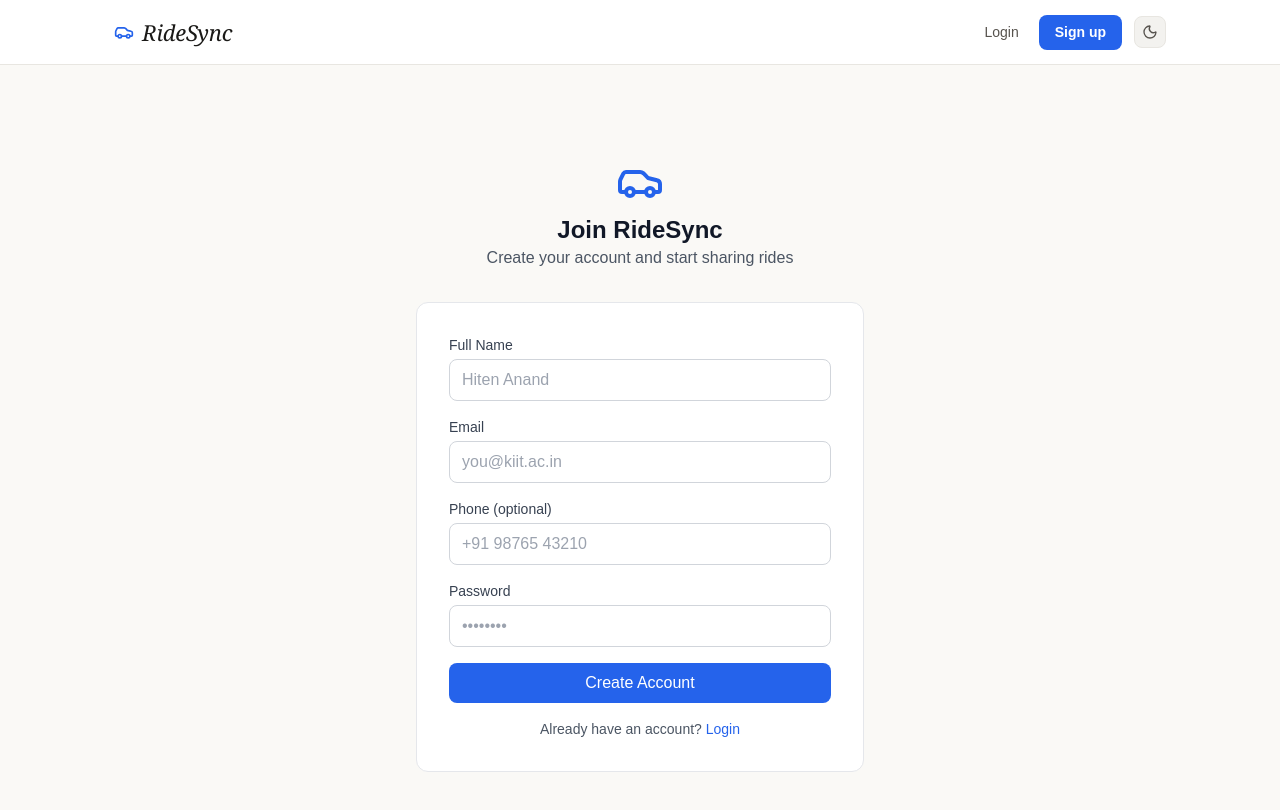
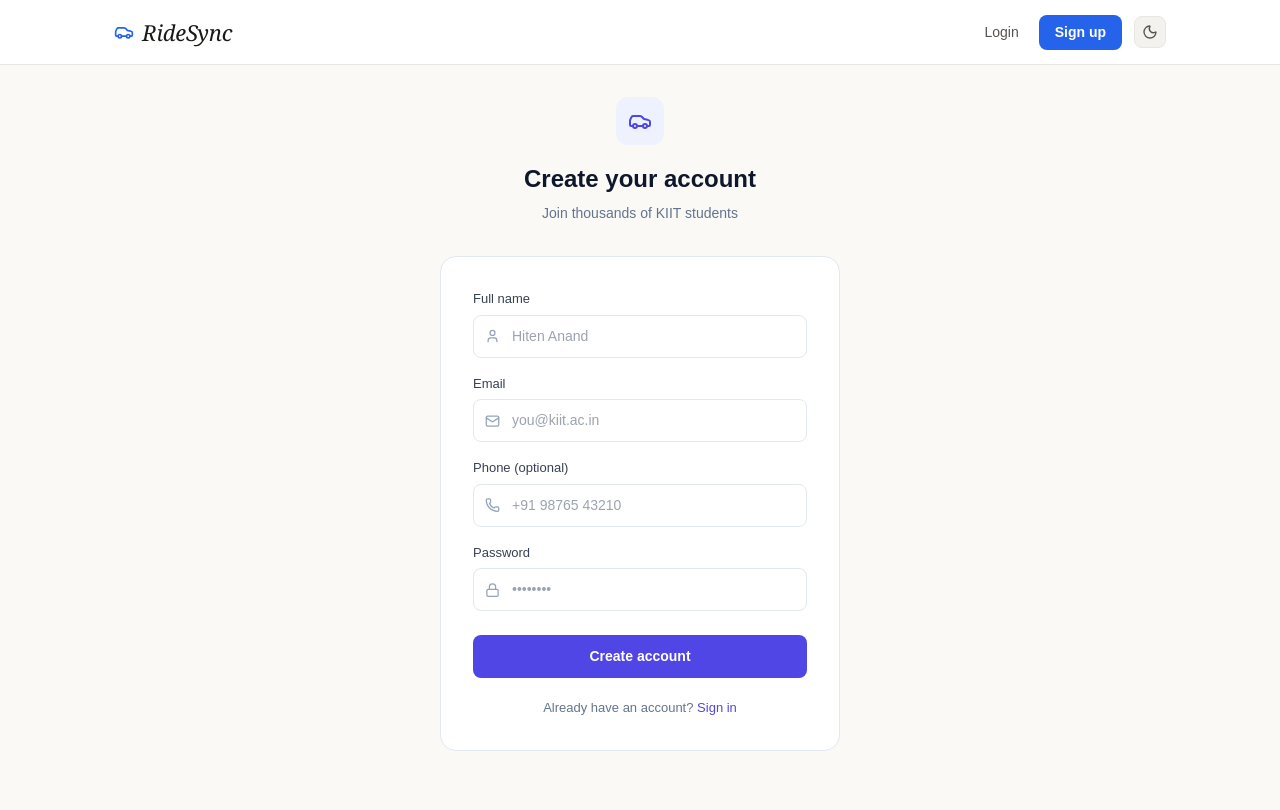
Before and after one commit to HitenAnand2207/ridesync-frontend, a Next.js app: page /register in a window 1280 px wide. Shown: the top 810 px of the page. Built offline with nearby package versions, Linux system fonts and the light colour scheme; no server answers.

Commit message:
design: redesign register page with consistent form styling

```diff
--- a/src/app/register/page.tsx
+++ b/src/app/register/page.tsx
@@ -4,8 +4,20 @@ import { useState } from 'react';
 import { useRouter } from 'next/navigation';
 import Link from 'next/link';
 import toast from 'react-hot-toast';
-import { Car } from 'lucide-react';
+import { Car, Mail, Lock, User, Phone } from 'lucide-react';
 import api from '@/lib/axios';
+
+const inputStyle = {
+  width: '100%',
+  padding: '10px 12px 10px 38px',
+  borderRadius: '8px',
+  border: '1px solid #e2e8f0',
+  fontSize: '14px',
+  color: '#0f172a',
+  background: '#ffffff',
+  outline: 'none',
+  boxSizing: 'border-box' as const,
+};
 
 export default function RegisterPage() {
   const router = useRouter();
@@ -26,73 +38,72 @@ export default function RegisterPage() {
     }
   };
 
+  const fields = [
+    { key: 'name', label: 'Full name', type: 'text', placeholder: 'Hiten Anand', icon: <User size={15} color="#94a3b8" /> },
+    { key: 'email', label: 'Email', type: 'email', placeholder: 'you@kiit.ac.in', icon: <Mail size={15} color="#94a3b8" /> },
+    { key: 'phone', label: 'Phone (optional)', type: 'tel', placeholder: '+91 98765 43210', icon: <Phone size={15} color="#94a3b8" /> },
+    { key: 'password', label: 'Password', type: 'password', placeholder: '••••••••', icon: <Lock size={15} color="#94a3b8" /> },
+  ];
+
   return (
-    <div className="min-h-screen flex items-center justify-center -mt-8">
-      <div className="w-full max-w-md">
-        <div className="text-center mb-8">
-          <Car size={48} className="text-blue-600 mx-auto mb-2" />
-          <h1 className="text-2xl font-bold text-gray-900">Join RideSync</h1>
-          <p className="text-gray-600">Create your account and start sharing rides</p>
+    <div style={{ minHeight: '80vh', display: 'flex', alignItems: 'center', justifyContent: 'center' }}>
+      <div style={{ width: '100%', maxWidth: '400px' }}>
+        <div style={{ textAlign: 'center', marginBottom: '32px' }}>
+          <div style={{
+            width: '48px', height: '48px', background: '#eef2ff', borderRadius: '12px',
+            display: 'flex', alignItems: 'center', justifyContent: 'center', margin: '0 auto 16px',
+          }}>
+            <Car size={24} color="#4f46e5" />
+          </div>
+          <h1 style={{ fontSize: '24px', fontWeight: 700, color: '#0f172a', marginBottom: '6px' }}>
+            Create your account
+          </h1>
+          <p style={{ fontSize: '14px', color: '#64748b' }}>
+            Join thousands of KIIT students
+          </p>
         </div>
 
-        <div className="bg-white border border-gray-200 rounded-xl p-8">
-          <form onSubmit={handleSubmit} className="space-y-4">
-            <div>
-              <label className="block text-sm font-medium text-gray-700 mb-1">Full Name</label>
-              <input
-                type="text"
-                value={form.name}
-                onChange={(e) => setForm({ ...form, name: e.target.value })}
-                className="w-full border border-gray-300 rounded-lg px-3 py-2 focus:outline-none focus:ring-2 focus:ring-blue-500"
-                placeholder="Hiten Anand"
-                required
-              />
-            </div>
-            <div>
-              <label className="block text-sm font-medium text-gray-700 mb-1">Email</label>
-              <input
-                type="email"
-                value={form.email}
-                onChange={(e) => setForm({ ...form, email: e.target.value })}
-                className="w-full border border-gray-300 rounded-lg px-3 py-2 focus:outline-none focus:ring-2 focus:ring-blue-500"
-                placeholder="you@kiit.ac.in"
-                required
-              />
-            </div>
-            <div>
-              <label className="block text-sm font-medium text-gray-700 mb-1">Phone (optional)</label>
-              <input
-                type="tel"
-                value={form.phone}
-                onChange={(e) => setForm({ ...form, phone: e.target.value })}
-                className="w-full border border-gray-300 rounded-lg px-3 py-2 focus:outline-none focus:ring-2 focus:ring-blue-500"
-                placeholder="+91 98765 43210"
-              />
-            </div>
-            <div>
-              <label className="block text-sm font-medium text-gray-700 mb-1">Password</label>
-              <input
-                type="password"
-                value={form.password}
-                onChange={(e) => setForm({ ...form, password: e.target.value })}
-                className="w-full border border-gray-300 rounded-lg px-3 py-2 focus:outline-none focus:ring-2 focus:ring-blue-500"
-                placeholder="••••••••"
-                required
-              />
-            </div>
-            <button
-              type="submit"
-              disabled={loading}
-              className="w-full bg-blue-600 text-white py-2 rounded-lg hover:bg-blue-700 disabled:opacity-50"
-            >
-              {loading ? 'Creating account...' : 'Create Account'}
+        <div style={{
+          background: '#ffffff', border: '1px solid #e2e8f0',
+          borderRadius: '16px', padding: '32px',
+        }}>
+          <form onSubmit={handleSubmit}>
+            {fields.map(({ key, label, type, placeholder, icon }) => (
+              <div key={key} style={{ marginBottom: '16px' }}>
+                <label style={{ display: 'block', fontSize: '13px', fontWeight: 500, color: '#374151', marginBottom: '6px' }}>
+                  {label}
+                </label>
+                <div style={{ position: 'relative' }}>
+                  <span style={{ position: 'absolute', left: '12px', top: '50%', transform: 'translateY(-50%)' }}>
+                    {icon}
+                  </span>
+                  <input
+                    type={type}
+                    value={form[key as keyof typeof form]}
+                    onChange={(e) => setForm({ ...form, [key]: e.target.value })}
+                    style={inputStyle}
+                    placeholder={placeholder}
+                    required={key !== 'phone'}
+                  />
+                </div>
+              </div>
+            ))}
+
+            <button type="submit" disabled={loading} style={{
+              width: '100%', padding: '11px', marginTop: '8px',
+              background: loading ? '#818cf8' : '#4f46e5',
+              color: '#ffffff', border: 'none',
+              borderRadius: '8px', fontSize: '14px', fontWeight: 600,
+              cursor: loading ? 'not-allowed' : 'pointer',
+            }}>
+              {loading ? 'Creating account...' : 'Create account'}
             </button>
           </form>
 
-          <p className="text-center text-sm text-gray-600 mt-4">
+          <p style={{ textAlign: 'center', fontSize: '13px', color: '#64748b', marginTop: '20px' }}>
             Already have an account?{' '}
-            <Link href="/login" className="text-blue-600 hover:underline">
-              Login
+            <Link href="/login" style={{ color: '#4f46e5', fontWeight: 500, textDecoration: 'none' }}>
+              Sign in
             </Link>
           </p>
         </div>
```
